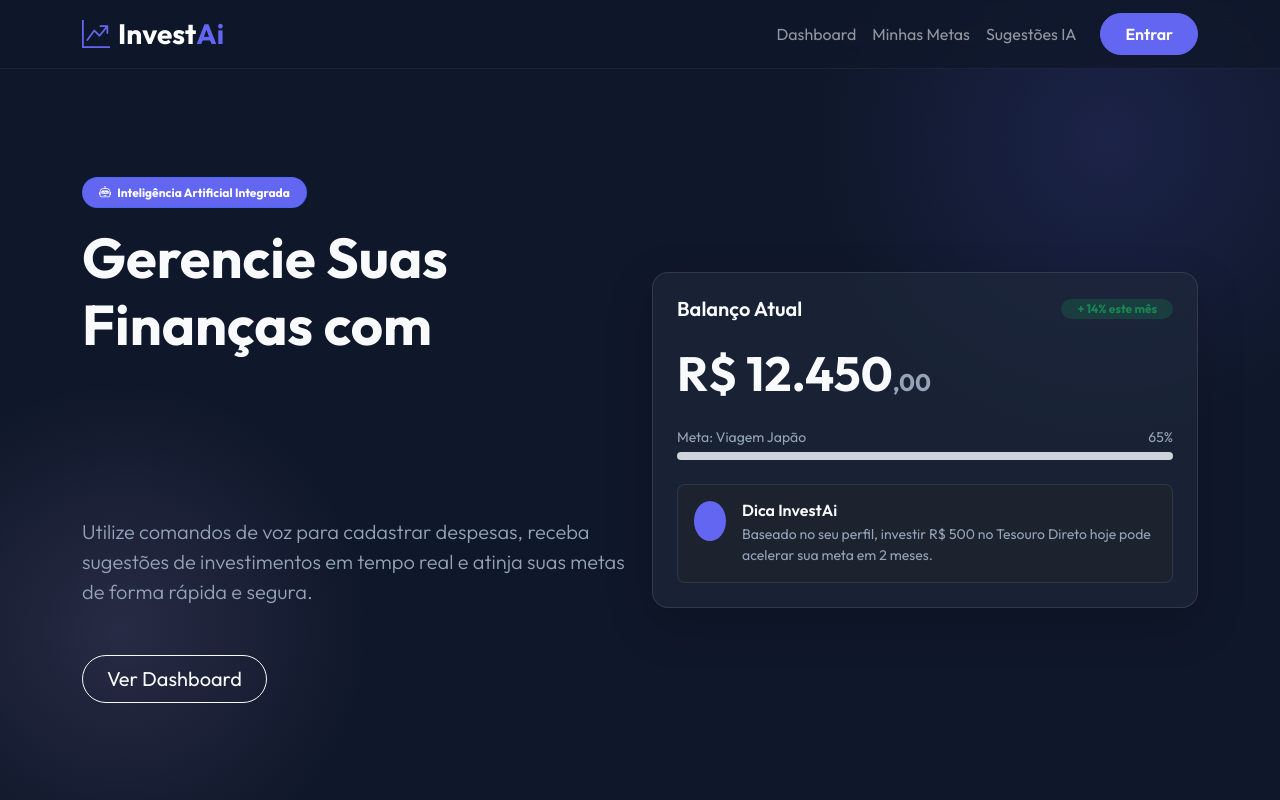
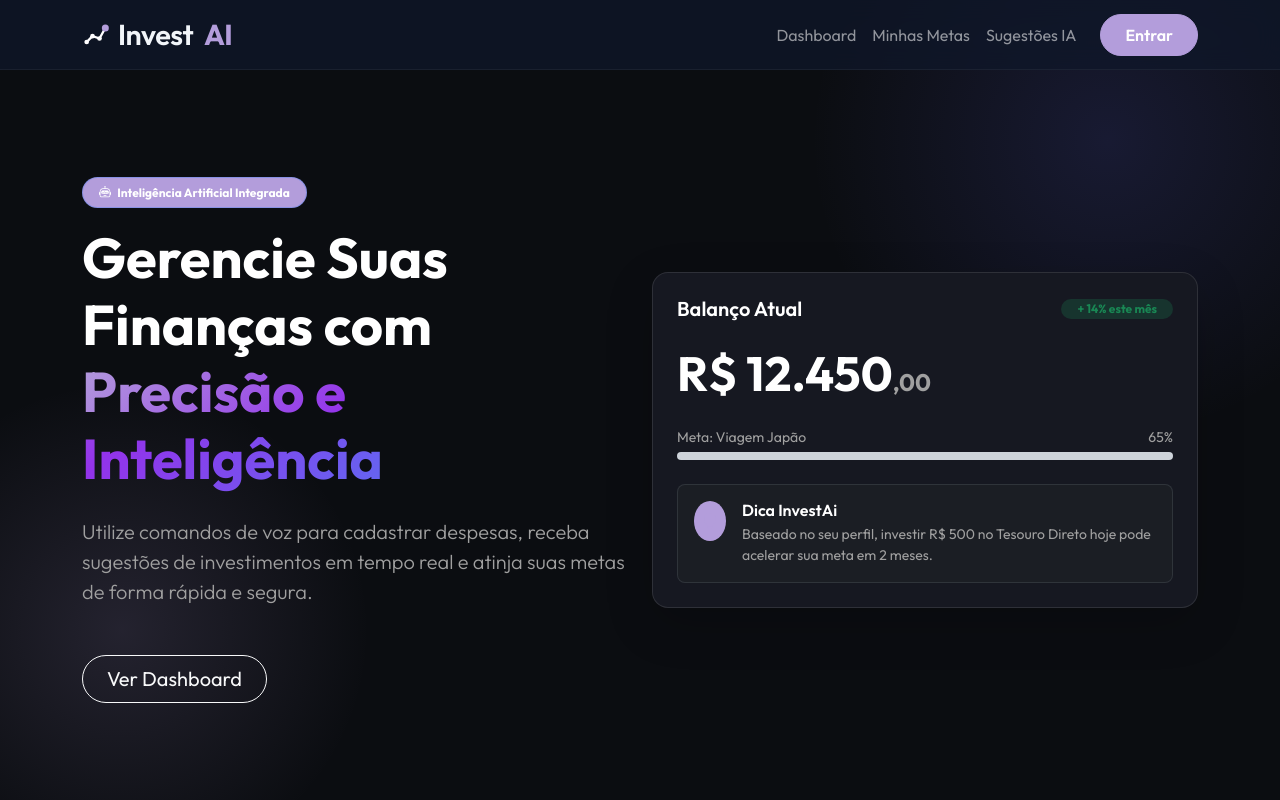
Before and after one commit to Gustavo-Souza31/InvestAi, a PHP site: page / in a window 1280 px wide. Run offline with PHP 8.4, Linux system fonts and the light colour scheme; data that the repository does not hold is empty.

Commit message:
Fix: Adicionando versionamento CSS e corrigindo logo na página de Detalhes e Home

```diff
--- a/Front/index.php
+++ b/Front/index.php
@@ -24,15 +24,24 @@ if ($result && $result->num_rows > 0) {
     <!-- Bootstrap Icons -->
     <link rel="stylesheet" href="https://cdn.jsdelivr.net/npm/bootstrap-icons@1.11.1/font/bootstrap-icons.css">
     <!-- Custom CSS -->
-    <link rel="stylesheet" href="assets/style/css/style.css">
+    <link rel="stylesheet" href="assets/style/css/style.css?v=<?= time() ?>">
+    <link rel="stylesheet" href="assets/style/css/variables.css?v=<?= time() ?>">
+    <link rel="stylesheet" href="assets/style/css/navbar.css?v=<?= time() ?>">
 </head>
 <body>
 
     <!-- Navbar -->
     <nav class="navbar navbar-expand-lg navbar-dark fixed-top glass-nav">
         <div class="container">
-            <a class="navbar-brand fw-bold fs-3" href="#">
-                <i class="bi bi-graph-up-arrow text-primary me-2"></i>Invest<span class="text-primary">Ai</span>
+            <a class="navbar-brand fw-bold fs-3 d-flex align-items-center gap-2" href="#">
+                <svg class="neural-icon" viewBox="0 0 24 24" fill="none" xmlns="http://www.w3.org/2000/svg" style="width: 28px; height: 28px;">
+                    <path d="M4 18L9 13M9 13L15 15M15 15L20 6" stroke="currentColor" stroke-width="2" stroke-linecap="round"/>
+                    <circle cx="4" cy="18" r="2" fill="currentColor"/>
+                    <circle cx="9" cy="13" r="2" fill="currentColor"/>
+                    <circle cx="15" cy="15" r="2" fill="currentColor"/>
+                    <circle cx="20" cy="6" r="3" fill="#B39DDB"/>
+                </svg>
+                <div class="logo" style="font-size: 1.8rem; margin-bottom: 0;">Invest<span>AI</span></div>
             </a>
             <button class="navbar-toggler border-0" type="button" data-bs-toggle="collapse" data-bs-target="#navbarNav">
                 <span class="navbar-toggler-icon"></span>
--- a/Front/noticia_detalhe.php
+++ b/Front/noticia_detalhe.php
@@ -24,9 +24,9 @@ $nome = htmlspecialchars($_SESSION['usuario_nome']);
     <link href="https://fonts.googleapis.com/css2?family=Outfit:wght@300;400;600;700&display=swap" rel="stylesheet">
     <link href="https://cdn.jsdelivr.net/npm/bootstrap@5.3.2/dist/css/bootstrap.min.css" rel="stylesheet">
     <link rel="stylesheet" href="https://cdn.jsdelivr.net/npm/bootstrap-icons@1.11.1/font/bootstrap-icons.css">
-    <link rel="stylesheet" href="assets/style/css/variables.css">
-    <link rel="stylesheet" href="assets/style/css/animations.css">
-    <link rel="stylesheet" href="assets/style/css/navbar.css">
+    <link rel="stylesheet" href="assets/style/css/variables.css?v=<?= time() ?>">
+    <link rel="stylesheet" href="assets/style/css/animations.css?v=<?= time() ?>">
+    <link rel="stylesheet" href="assets/style/css/navbar.css?v=<?= time() ?>">
     <link rel="stylesheet" href="assets/style/css/internal-pages.css?v=<?= time() ?>">
     <link rel="stylesheet" href="assets/style/css/noticias.css?v=<?= time() ?>">
     <link rel="stylesheet" href="assets/style/css/noticia_detalhe.css?v=<?= time() ?>">
```
Also changed, not shown: Front/login.php (+4 -4 lines).
